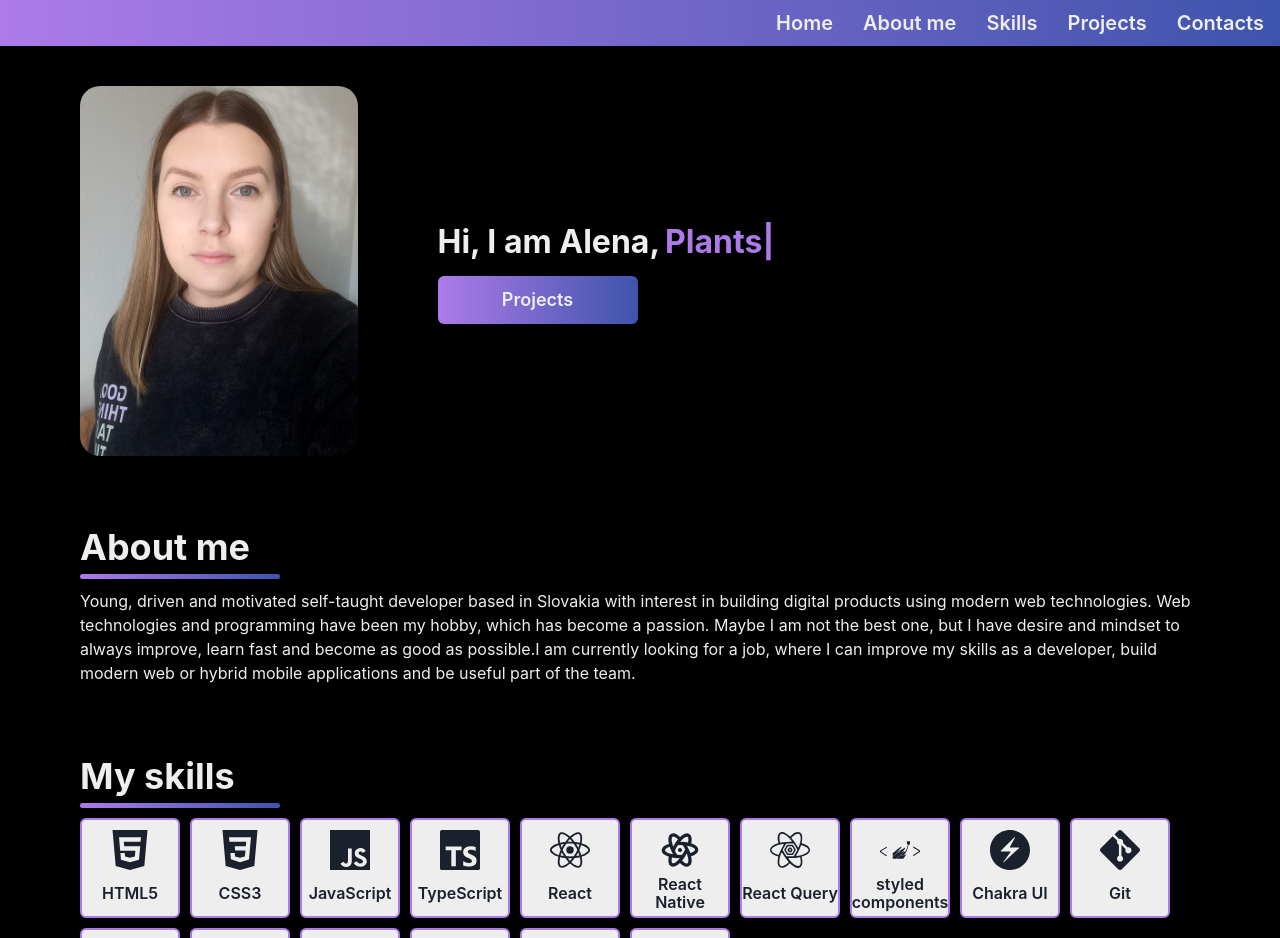
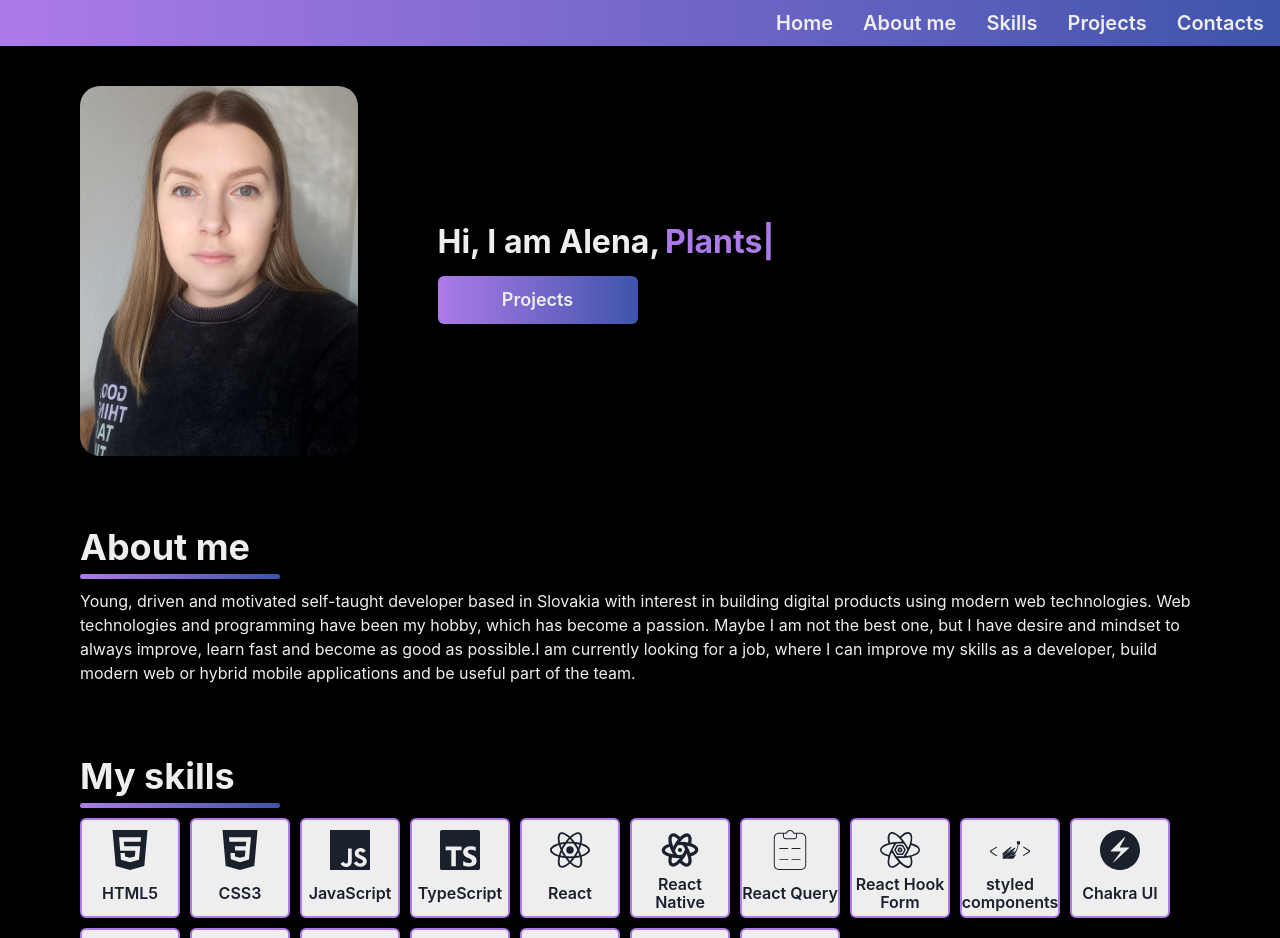
Before and after one commit to BruhovaAlena/my-portfolio, a React (Create React App) app: page / in a window 1280 px wide. Shown: the top 938 px of the page. Built offline with nearby package versions, Linux system fonts and the light colour scheme.

Commit message:
add icons

```diff
--- a/src/components/sections/Skills.tsx
+++ b/src/components/sections/Skills.tsx
@@ -56,6 +56,11 @@ const Skills = () => {
           />
           <ItemSkill
             text="React Query"
+            iconName={IconName.REACT_HOOK_FORM}
+            urlAddress="https://www.react-hook-form.com/"
+          />
+          <ItemSkill
+            text="React Hook Form"
             iconName={IconName.REACT_QUERY}
             urlAddress="https://tanstack.com/query/latest"
           />
--- a/src/constants/icon.ts
+++ b/src/constants/icon.ts
@@ -16,6 +16,7 @@ import {
   SiNextdotjs,
   SiTailwindcss,
   SiRedux,
+  SiReacthookform,
 } from 'react-icons/si';
 import { FaNodeJs } from 'react-icons/fa';
 import { TbBrandReactNative } from 'react-icons/tb';
@@ -42,6 +43,7 @@ export enum IconName {
   NEXT = 'next',
   TAILWIND = 'tailwind',
   REDUX = 'redux',
+  REACT_HOOK_FORM = 'react_hook_form',
 }
 
 export const IconMapper = {
@@ -65,4 +67,5 @@ export const IconMapper = {
   [IconName.TAILWIND]: SiTailwindcss,
   [IconName.NEXT]: SiNextdotjs,
   [IconName.REDUX]: SiRedux,
+  [IconName.REACT_HOOK_FORM]: SiReacthookform,
 };
```
